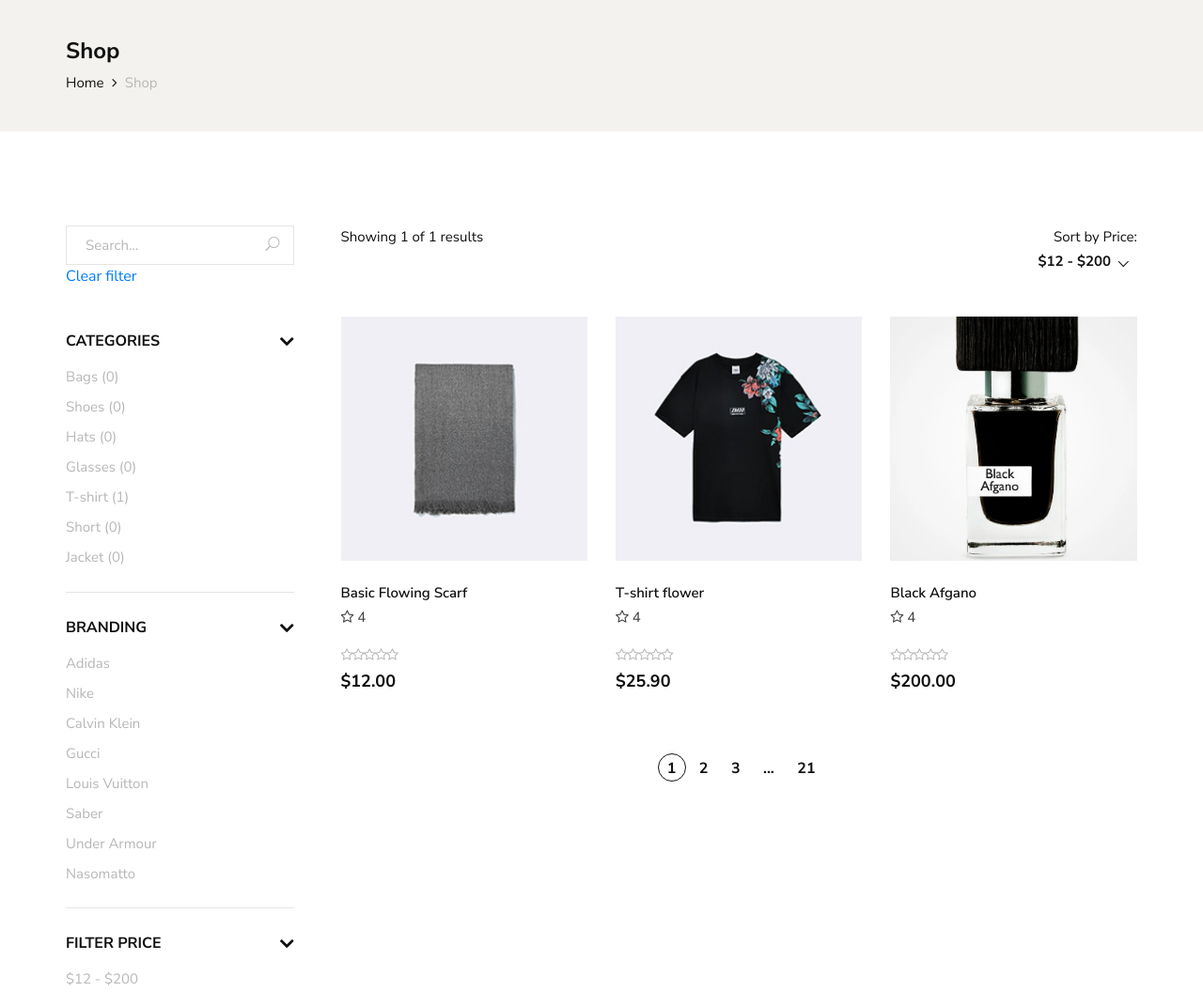
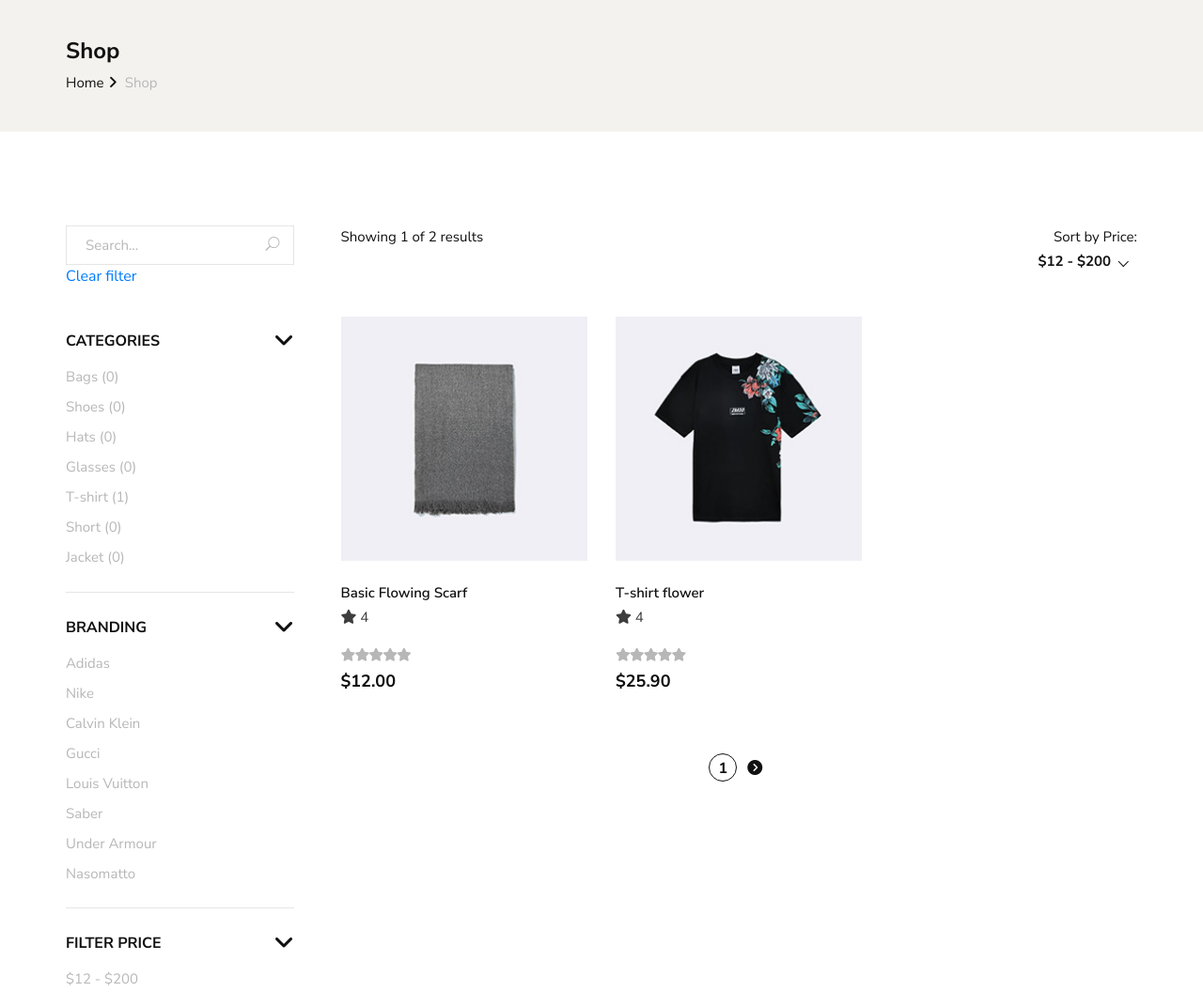
Before and after one commit to islomabdullaev/malefashion-443, a Django app: page /shop/ in a window 1280 px wide. Shown: the part 155-1227 px from the top of the page at 94% size. Run offline with Django 5.2, Linux system fonts and the light colour scheme; data comes from the database, SQL or seed files in the repository; both versions use the stored data as it was after the commit; some libraries are stand-ins or nearby versions.

Commit message:
shop-part-18

```diff
--- a/pages/views.py
+++ b/pages/views.py
@@ -25,7 +25,7 @@
     template_name = "shop.html"
     model = ProductModel
     context_object_name = "products"
-    paginate_by = 3
+    paginate_by = 2
 
     def get_context_data(self, **kwargs):
         context = super().get_context_data(**kwargs)
--- a/templates/layouts/base.html
+++ b/templates/layouts/base.html
@@ -23,6 +23,7 @@
     <link rel="stylesheet" href="{% static 'css/owl.carousel.min.css' %}" type="text/css">
     <link rel="stylesheet" href="{% static 'css/slicknav.min.css' %}" type="text/css">
     <link rel="stylesheet" href="{% static 'css/style.css' %}" type="text/css">
+    <link rel="stylesheet" href="https://cdnjs.cloudflare.com/ajax/libs/font-awesome/6.4.2/css/all.min.css" integrity="sha512-z3gLpd7yknf1YoNbCzqRKc4qyor8gaKU1qmn+CShxbuBusANI9QpRohGBreCFkKxLhei6S9CQXFEbbKuqLg0DA==" crossorigin="anonymous" referrerpolicy="no-referrer" />
 </head>
 
 <body>
--- a/templates/shop.html
+++ b/templates/shop.html
@@ -106,7 +106,9 @@
                                             <div class="shop__sidebar__color">
                                                 {% for color in colors %}
                                                 <a href="{% url 'pages:shop' %}?color={{ color.name }}">
-                                                        <input style="background-color: {{ color.code }};" type="select" id="{{ color.name }}">
+                                                        <label style="background-color: {{ color.code }};" for="">
+                                                            <input type="select" id="{{ color.name }}">
+                                                        </label>
                                                 </a>
                                                 {% endfor %}
                                             </div>
@@ -207,11 +209,13 @@
                     <div class="row">
                         <div class="col-lg-12">
                             <div class="product__pagination">
-                                <a class="active" href="#">1</a>
-                                <a href="#">2</a>
-                                <a href="#">3</a>
-                                <span>...</span>
-                                <a href="#">21</a>
+                                {% if page_obj.has_previous %}
+                                    <a href="?page={{ page_obj.previous_page_number }}"><i class="fa-solid fa-circle-chevron-left"></i></a>
+                                {% endif %}
+                                <a class="active" href="#">{{ page_obj.number }}</a>
+                                {% if page_obj.has_next %}
+                                    <a href="?page={{ page_obj.next_page_number }}"><i class="fa-solid fa-circle-chevron-right"></i></a>
+                                {% endif %}
                             </div>
                         </div>
                     </div>
```
Also changed, not shown: db.sqlite3.
